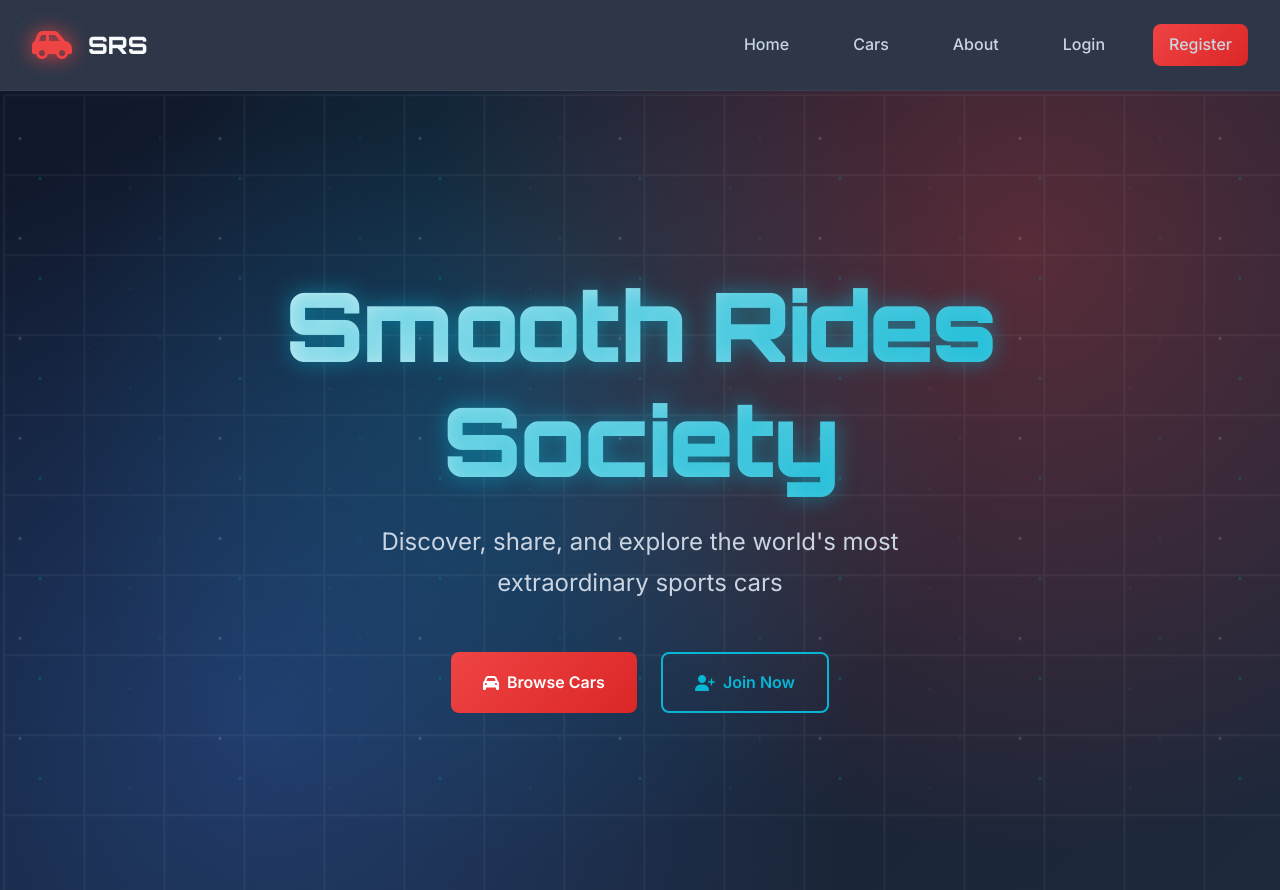
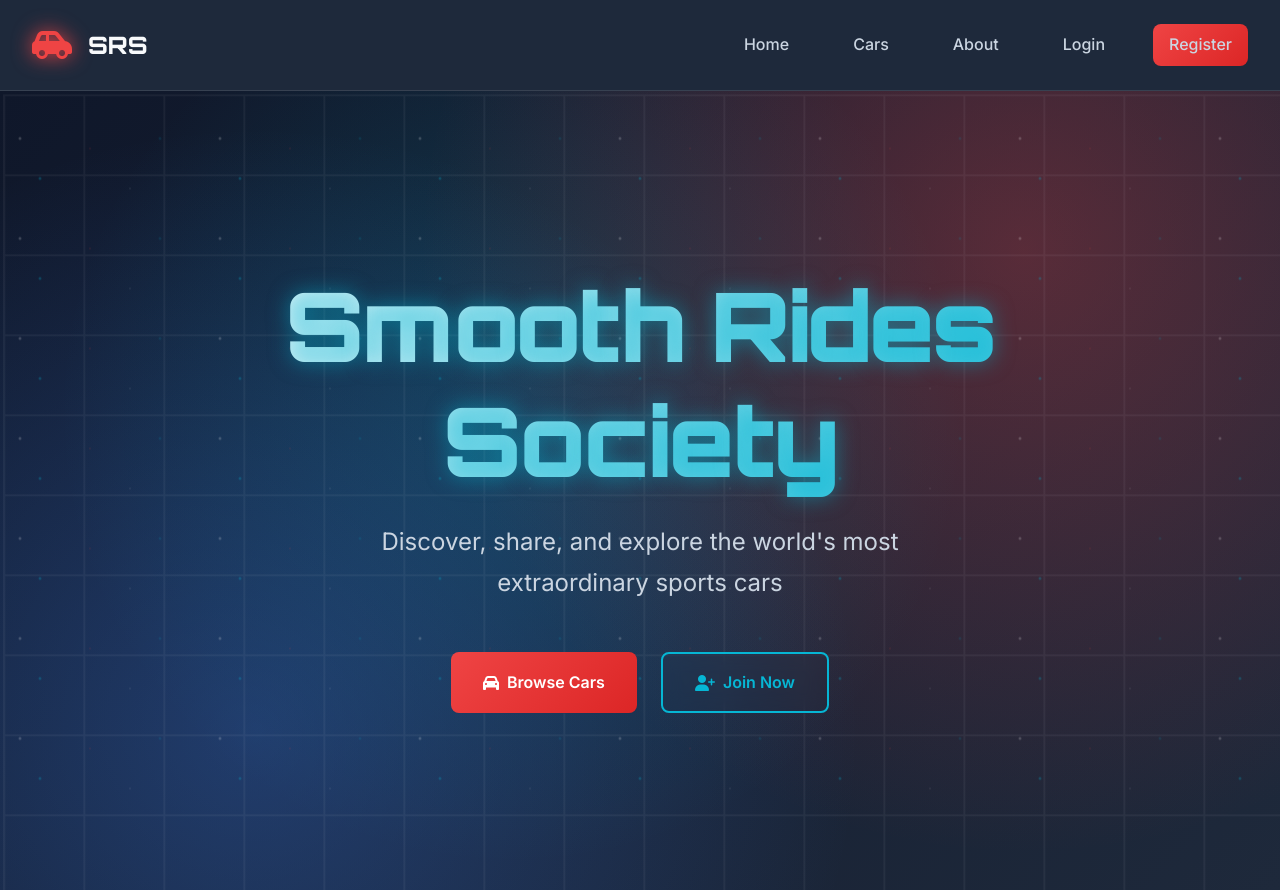
Before and after one commit to DtxLc/Smooth-Rides-Society, a Node server app: page / in a window 1280 px wide. Shown: the top 890 px of the page. Run offline with Node 20, Linux system fonts and the light colour scheme; data that the repository does not hold is empty; some libraries are stand-ins or nearby versions.

Commit message:
Remove backdrop blur and glass effects
cgen-6f53fc948d0b4104aa3e76212c2c9555

```diff
--- a/public/styles.css
+++ b/public/styles.css
@@ -191,8 +191,7 @@ main {
 
 /* Modern Header */
 .main-header {
-  background: var(--surface-glass);
-  backdrop-filter: blur(20px);
+  background: var(--surface-secondary);
   border-bottom: var(--border-primary);
   padding: 1.5rem 0;
   position: sticky;
```
